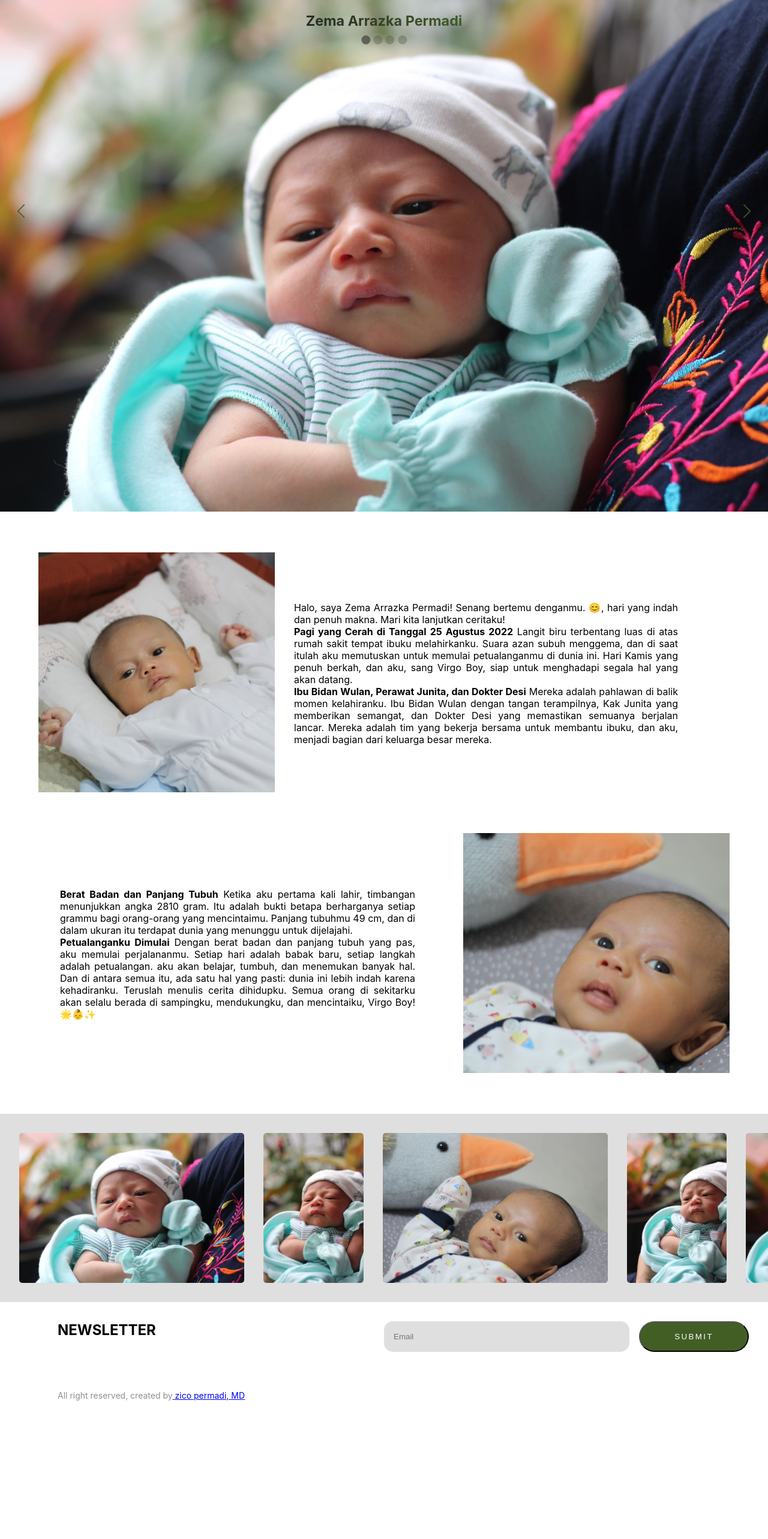
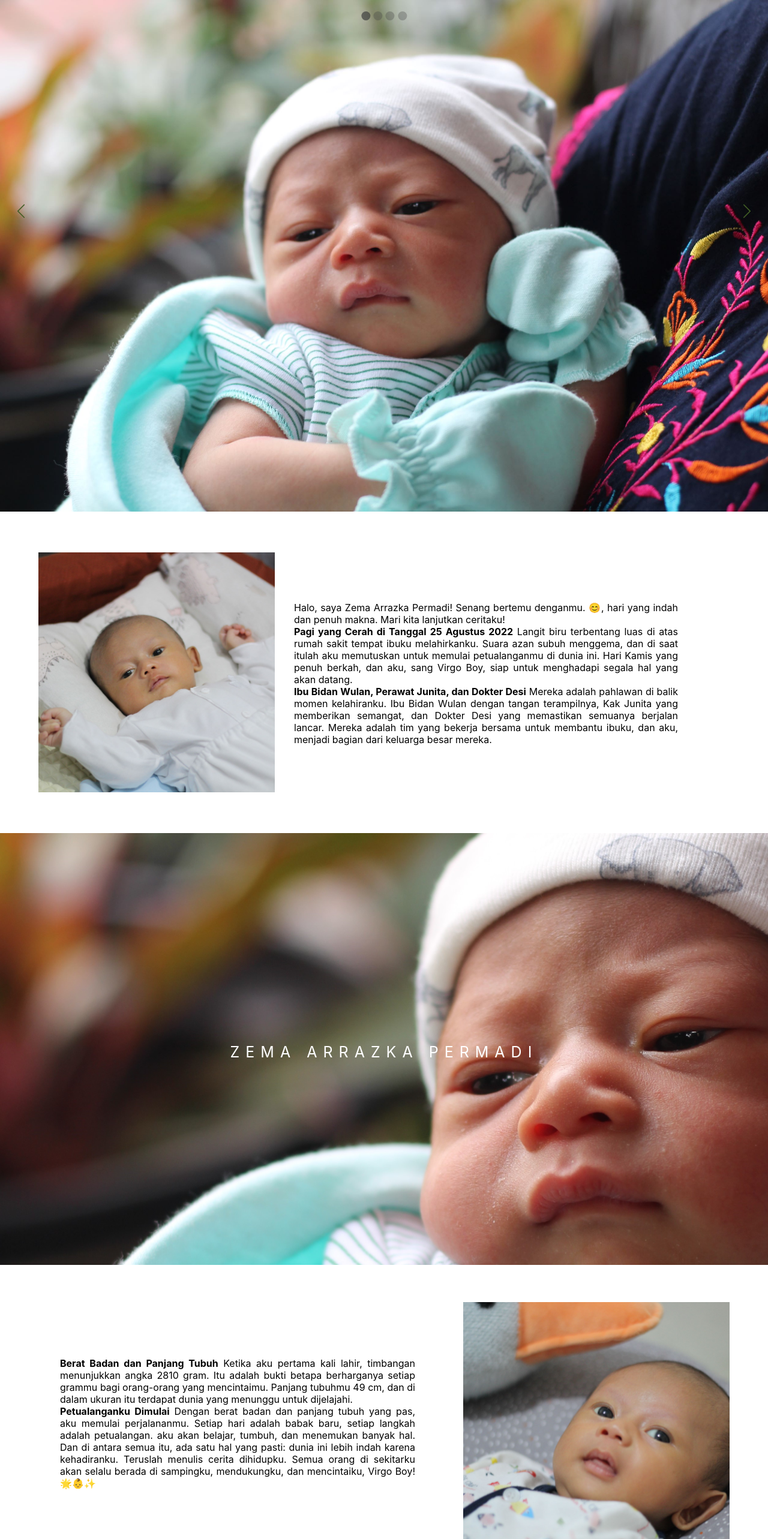
Before and after one commit to zicoprmd/zema-vite, a React (Vite) app: page / in a window 1280 px wide. Shown: the top 2566 px of the page at 60% size. Before the commit the page ends 2367 px from the top, so only its background shows below. Built offline with nearby package versions, Linux system fonts and the light colour scheme.

Commit message:
added paralax after and before article

```diff
--- a/src/App.jsx
+++ b/src/App.jsx
@@ -6,6 +6,7 @@ import Banner from './components/Banner/Banner';
 import Article1 from './components/Article/Article1';
 import Article2 from './components/Article/Article2';
 import Horizontal from './components/Horizontal/Horizontal';
+import Paralax from './components/Paralax/Paralax';
 import Newsletter from './components/Newsletter/Newsletter';
 import Reserved from './components/Reserved/Reserved';
 
@@ -16,6 +17,7 @@ function App() {
     <section className="App">
       <Banner />
       <Article1 />
+      <Paralax />
       <Article2 />
       <Horizontal />
       <Newsletter />
--- a/src/components/Article/Article.scss
+++ b/src/components/Article/Article.scss
@@ -36,7 +36,7 @@
     }
     @media screen and (max-width: 501px) {
       display: block;
-      padding: 0;
+      padding: 1rem;
       .image-wrapper,
       .content-wrapper {
         max-width: unset;
@@ -71,7 +71,7 @@
     }
     @media screen and (max-width: 501px) {
       display: block;
-      padding: 0;
+      padding: 1rem;
       .image-wrapper,
       .content-wrapper {
         max-width: unset;
--- a/src/components/Banner/Banner.jsx
+++ b/src/components/Banner/Banner.jsx
@@ -13,7 +13,7 @@ import CarouselControls from './CarouselControls';
 import CarouselIndicators from './CarouselIndicators';
 import TitleBanner from './TitleBanner';
 
-const Banner = ({ interval = 3000, title = true }) => {
+const Banner = ({ interval = 3000, title = false }) => {
   //bikin array banner
   const banners = [ban1, ban2, ban3, ban4];
   //current slide state
--- a/src/components/Banner/Banner.scss
+++ b/src/components/Banner/Banner.scss
@@ -30,29 +30,6 @@
   }
 }
 
-.judul {
-  position: absolute;
-  top: 20px;
-  z-index: 2;
-  background-color: rgb(46, 29, 29);
-  background-image: linear-gradient(60deg, #262626, #425e25);
-  background-size: 100%;
-  background-repeat: repeat;
-  -webkit-background-clip: text;
-  -webkit-text-fill-color: transparent;
-  -moz-background-clip: text;
-  -moz-text-fill-color: transparent;
-  font-style: 'Inter';
-  font-weight: bold;
-  font-size: 20px;
-  @media screen and (max-width: 1024px) {
-    font-size: 15px;
-  }
-  @media screen and (max-width: 501px) {
-    font-size: 10px;
-  }
-}
-
 .carousel-control {
   background-color: rgba(0, 0, 0, 0);
   border: none;
@@ -70,6 +47,11 @@
   &.right {
     right: 10px;
   }
+  @media screen and (max-width: 1024px) {
+  }
+  @media screen and (max-width: 501px) {
+    top: 40%;
+  }
 }
 
 .carousel-indicators {
@@ -77,7 +59,7 @@
   z-index: 2;
   transform: translate(-50%);
   left: 50%;
-  top: 3.5em;
+  top: 1em;
   .carousel-indicator-item {
     width: 15px;
     height: 15px;
@@ -91,4 +73,9 @@
   .active {
     opacity: 0.7;
   }
+  @media screen and (max-width: 1024px) {
+  }
+  @media screen and (max-width: 501px) {
+    top: 35vh;
+  }
 }
--- a/src/components/Banner/TitleBanner.jsx
+++ b/src/components/Banner/TitleBanner.jsx
@@ -1,7 +1,11 @@
+import React from 'react';
+//scss
+import './TitleBanner.scss';
+
 const TitleBanner = () => {
   return (
     <div className="judul">
-      <h1>Zema Arrazka Permadi</h1>
+      <h1>ZEMA ARRAZKA PERMADI</h1>
     </div>
   );
 };
--- /dev/null
+++ b/src/components/Banner/TitleBanner.scss
@@ -0,0 +1,23 @@
+.judul {
+  position: absolute;
+  top: 20px;
+  z-index: 2;
+  background-color: rgb(46, 29, 29);
+  background-image: linear-gradient(60deg, #262626, #425e25);
+  background-size: 100%;
+  background-repeat: repeat;
+  -webkit-background-clip: text;
+  -webkit-text-fill-color: transparent;
+  -moz-background-clip: text;
+  -moz-text-fill-color: transparent;
+  /* font-style: 'Inter'; */
+  /* font-weight: bold; */
+  font-size: 25px;
+  letter-spacing: 10px;
+  @media screen and (max-width: 1024px) {
+    font-size: 15px;
+  }
+  @media screen and (max-width: 501px) {
+    font-size: 10px;
+  }
+}
--- /dev/null
+++ b/src/components/Paralax/Paralax.jsx
@@ -0,0 +1,16 @@
+import React from 'react';
+//scss
+import './paralax.scss';
+
+const Paralax = () => {
+  return (
+    <section className="paralax">
+      <div className="paralax-img"></div>
+      <div className="paralax-text">
+        <span className="border">ZEMA ARRAZKA PERMADI</span>
+      </div>
+    </section>
+  );
+};
+
+export default Paralax;
--- /dev/null
+++ b/src/components/Paralax/paralax.scss
@@ -0,0 +1,34 @@
+.paralax {
+  padding-top: 2rem;
+  opacity: 1;
+  .paralax-img {
+    background-image: url('../../assets/paralax/paralax-1.JPG');
+    height: 90vh;
+    //paralaxscrolling
+    background-attachment: fixed;
+    background-position: center;
+    background-repeat: no-repeat;
+    background-size: cover;
+    @media screen and (max-width: 1024px) {
+    }
+    @media screen and (max-width: 501px) {
+      background-size: 350%;
+    }
+  }
+  .paralax-text {
+    color: white;
+    align-items: center;
+    text-align: center;
+    justify-content: center;
+    letter-spacing: 10px;
+    font-size: 25px;
+    background-color: transparent;
+    position: relative;
+    bottom: 50vh;
+    transform: translateY(100%);
+    /* .border {
+      background-color: #727171;
+      padding: 1rem;
+    } */
+  }
+}
--- a/src/components/Reserved/Reserved.jsx
+++ b/src/components/Reserved/Reserved.jsx
@@ -9,7 +9,7 @@ const Reserved = () => {
         <p>
           All right reserved, created by
           <a
-            href="https://twitter.com/zicoprmd"
+            href="https://zicoprmd.github.io/linktree"
             target="blank"
             rel="noopenner norefferer">
             {' '}
```
Also changed, not shown: src/assets/paralax/paralax-1.JPG (renamed from src/assets/banner/banner_1.JPG).
